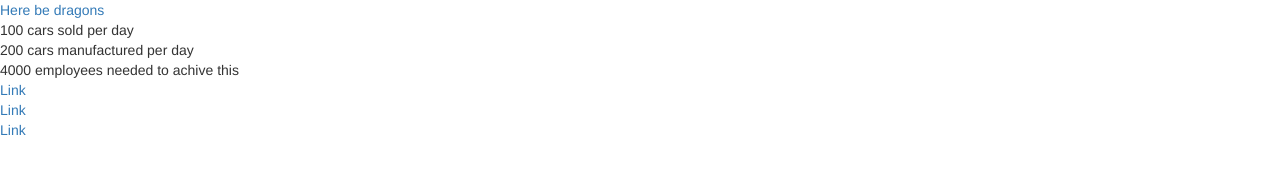
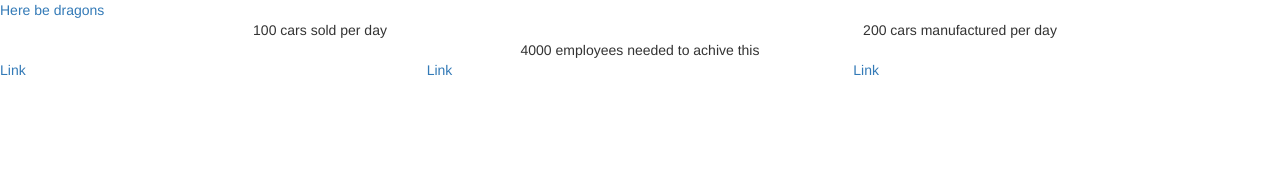
Before and after one commit to cyntss/thomas-evaluation, a plain HTML site: page index.html in a window 1280 px wide. Drawn offline with nearby package versions, Linux system fonts and the light colour scheme.

Commit message:
basic html structure

```diff
--- a/css/theme.less
+++ b/css/theme.less
@@ -0,0 +1,19 @@
+#dashboard {
+	width: 100%;
+	.container {
+		text-align: center;
+	}
+	#cars {
+		display: flex;
+		.container {
+			width: 50%;
+		}
+	}
+}
+
+footer {
+	display: flex;
+	div {
+		width: 33.33333%;
+	}
+}
--- a/index.html
+++ b/index.html
@@ -20,10 +20,20 @@
   </head>
   <body>
     <header><a href="#">Here be dragons</a></header>
-    <section>
-      <article id="cars_s_p_d">100 cars sold per day</article>
-      <article id="cars_m_p_d">200 cars manufactured per day</article>
-      <article id="employees_needed">4000 employees needed to achive this</article>
+    <section id="dashboard">
+      <article id="cars">
+        <div id="cars_s_p_d" class="container">
+          <span>100 cars sold per day</span>
+        </div>
+        <div id="cars_m_p_d" class="container">
+          <span>200 cars manufactured per day</span>
+        </div>
+      </article>
+      <article id="employees">
+        <div id="employees_needed" class="container">
+           <span>4000 employees needed to achive this</span>
+        </div>
+      </article>
     </section>
     <footer>
       <div>
```
Also changed, not shown: css/theme.css.
